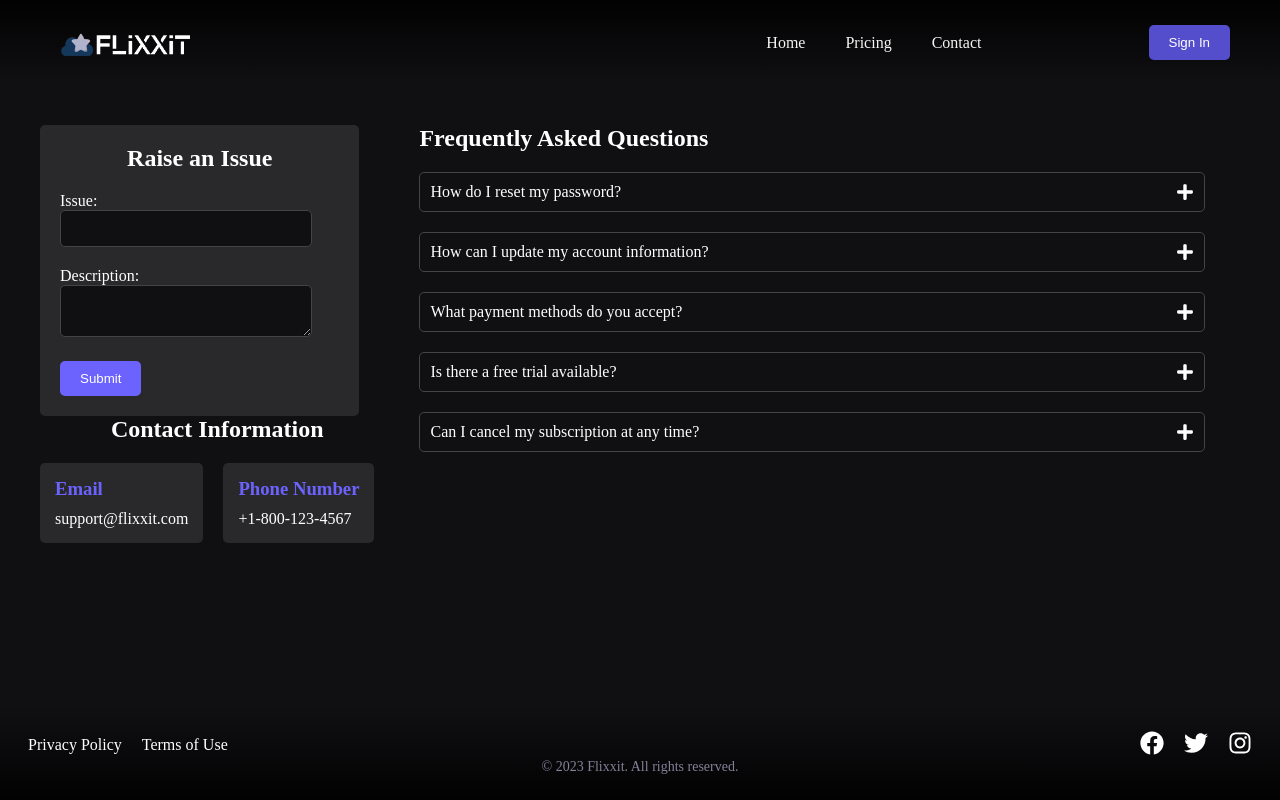
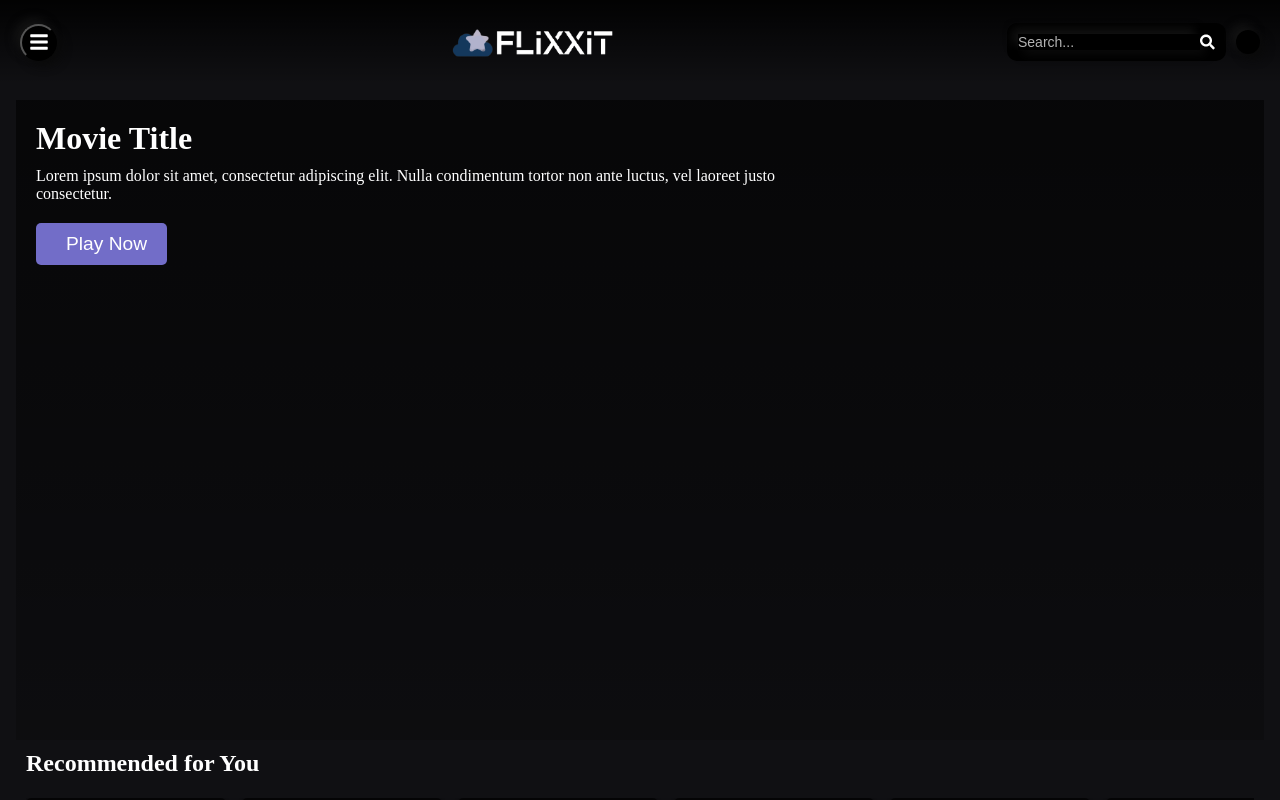
Before and after one commit to Sanjhp/Flixxit, a React (Create React App) app in the folder flixxit/: page /contact in a window 1280 px wide. Shown: the top 800 px of the page. Built offline with nearby package versions, Linux system fonts and the light colour scheme.

Commit message:
login header scss to css

```diff
--- a/flixxit/src/App.js
+++ b/flixxit/src/App.js
@@ -17,7 +17,7 @@ const App = () => {
   return (
     <Router>
       <div className="app-container">
-        <Header />
+        {/* <Header />
         <div className="content">
           <Routes>
             <Route path="/" element={<Home />} />
@@ -27,9 +27,9 @@ const App = () => {
             <Route path="/terms-of-use" element={<TermsOfUse />} />
             <Route path="/signin" element={<SignUp />} />
           </Routes>
-        </div>
-        {/* <LoginHeader />
-        <LoginHome /> */}
+        </div> */}
+        <LoginHeader />
+        <LoginHome />
         <Footer />
       </div>
     </Router>
--- a/flixxit/src/components/Contact/Contact.css
+++ b/flixxit/src/components/Contact/Contact.css
@@ -117,6 +117,7 @@
 
 
 .contact .contact-info h2 {
+    margin-top: 30px;
     margin-bottom: 20px;
     align-self: center;
 }
--- /dev/null
+++ b/flixxit/src/components/LoginNavbar/LoginHeader.css
@@ -0,0 +1,102 @@
+/* LoginHeader.css */
+.login-header {
+  background: linear-gradient(
+    to bottom,
+    rgba(0, 0, 0, 0.9),
+    rgba(255, 255, 255, 0)
+  );
+  display: flex;
+  justify-content: space-between;
+  align-items: center;
+  padding: 20px 20px;
+  color: white;
+}
+
+.login-header .toggle-button {
+  font-size: 20px;
+  background-color: #000;
+  border-radius: 50%;
+  width: 37px;
+  height: 37px;
+  display: flex;
+  justify-content: center;
+  align-items: center;
+  color: #fff;
+  cursor: pointer;
+  box-shadow: 5px 5px 10px #0a0a0a, -5px -5px 10px #141414;
+  transition: box-shadow 0.3s ease-in-out;
+}
+
+.login-header .center {
+  text-align: center;
+}
+
+.login-header .logo {
+  max-height: 40px;
+}
+
+.login-header .right {
+  display: flex;
+  align-items: center;
+}
+
+.login-header .right .search-bar {
+  background: #000;
+  border: none;
+  border-radius: 10px;
+  padding: 11px 11px;
+  display: flex;
+  margin-right: 10px;
+}
+
+.login-header .right .search-bar input {
+  background: #000;
+  border: none;
+  width: 100%;
+  height: 100%;
+  color: #fff;
+  font-size: 14px;
+  outline: none;
+  box-shadow: 5px 5px 10px #0a0a0a, -5px -5px 10px #141414;
+  transition: box-shadow 0.3s ease-in-out;
+}
+
+.login-header .right .search-bar input::placeholder {
+  color: rgba(255, 255, 255, 0.7);
+}
+
+.login-header .right .search-bar .search-icon {
+  color: white;
+}
+
+.login-header .right .search-bar:hover {
+  box-shadow: 6px 6px 12px #0a0a0a, -6px -6px 12px #141414;
+}
+
+.login-header .right .tab-names {
+  display: flex;
+  align-items: center;
+  gap: 20px;
+  font-size: 16px;
+  font-weight: bold;
+}
+
+.login-header .right .user-icon {
+  font-size: 20px;
+  background-color: #000;
+  border-radius: 50%;
+  width: 20px;
+  height: 20px;
+  display: flex;
+  justify-content: center;
+  align-items: center;
+  color: #fff;
+  cursor: pointer;
+  padding: 12px;
+  box-shadow: 5px 5px 10px #0a0a0a, -5px -5px 10px #141414;
+  transition: box-shadow 0.3s ease-in-out;
+}
+
+.login-header .right .user-icon:hover {
+  box-shadow: 6px 6px 12px #0a0a0a, -6px -6px 12px #141414;
+}
--- a/flixxit/src/components/LoginNavbar/LoginHeader.jsx
+++ b/flixxit/src/components/LoginNavbar/LoginHeader.jsx
@@ -1,6 +1,6 @@
 import React, { useState } from "react";
 import { FaSearch, FaUser, FaBars } from "react-icons/fa";
-import "./LoginHeader.scss";
+import "./LoginHeader.css";
 import logo from "../../assets/logo.png";
 
 const LoginHeader = () => {
--- a/flixxit/src/components/LoginNavbar/LoginHeader.scss
+++ /dev/null
@@ -1,110 +0,0 @@
-.login-header {
-  background: linear-gradient(
-    to bottom,
-    rgba(0, 0, 0, 0.9),
-    rgba(255, 255, 255, 0)
-  );
-  display: flex;
-  justify-content: space-between;
-  align-items: center;
-  padding: 20px 20px;
-  color: white;
-
-  .toggle-button {
-    font-size: 20px;
-    background-color: #000;
-    border-radius: 50%;
-    width: 37px;
-    height: 37px;
-    display: flex;
-    justify-content: center;
-    align-items: center;
-    color: #fff; // Text color
-    cursor: pointer;
-
-    // Neumorphic-style box shadow
-    box-shadow: 5px 5px 10px #0a0a0a, -5px -5px 10px #141414;
-
-    transition: box-shadow 0.3s ease-in-out;
-  }
-
-  .center {
-    text-align: center;
-  }
-
-  .logo {
-    max-height: 40px;
-  }
-
-  .right {
-    display: flex;
-    align-items: center;
-
-    .search-bar {
-      background: #000;
-      border: none;
-      border-radius: 10px;
-      padding: 11px 11px;
-      display: flex;
-      margin-right: 10px;
-
-      input {
-        background: #000;
-        border: none;
-        width: 100%;
-        height: 100%;
-        color: #fff;
-        font-size: 14px;
-
-        &:focus {
-          outline: none;
-        }
-      }
-
-      // Neumorphic-style box shadow
-      box-shadow: 5px 5px 10px #0a0a0a, -5px -5px 10px #141414;
-
-      transition: box-shadow 0.3s ease-in-out;
-
-      &:hover {
-        // Slightly elevate the shadow on hover
-        box-shadow: 6px 6px 12px #0a0a0a, -6px -6px 12px #141414;
-      }
-
-      .search-icon {
-        color: white;
-      }
-
-      &::placeholder {
-        color: rgba(255, 255, 255, 0.7);
-      }
-    }
-
-    .tab-names {
-      display: flex;
-      align-items: center;
-      gap: 20px;
-      font-size: 16px;
-      font-weight: bold;
-    }
-
-    .user-icon {
-      font-size: 20px;
-      background-color: #000; // Change background color to match your design
-      border-radius: 50%; // Use 50% to create a circular shape
-      width: 20px; // Adjust width and height as needed
-      height: 20px;
-      display: flex;
-      justify-content: center;
-      align-items: center;
-      color: #fff; // Text color
-      cursor: pointer;
-      padding: 12px;
-
-      // Neumorphic-style box shadow
-      box-shadow: 5px 5px 10px #0a0a0a, -5px -5px 10px #141414;
-
-      transition: box-shadow 0.3s ease-in-out;
-    }
-  }
-}
```
